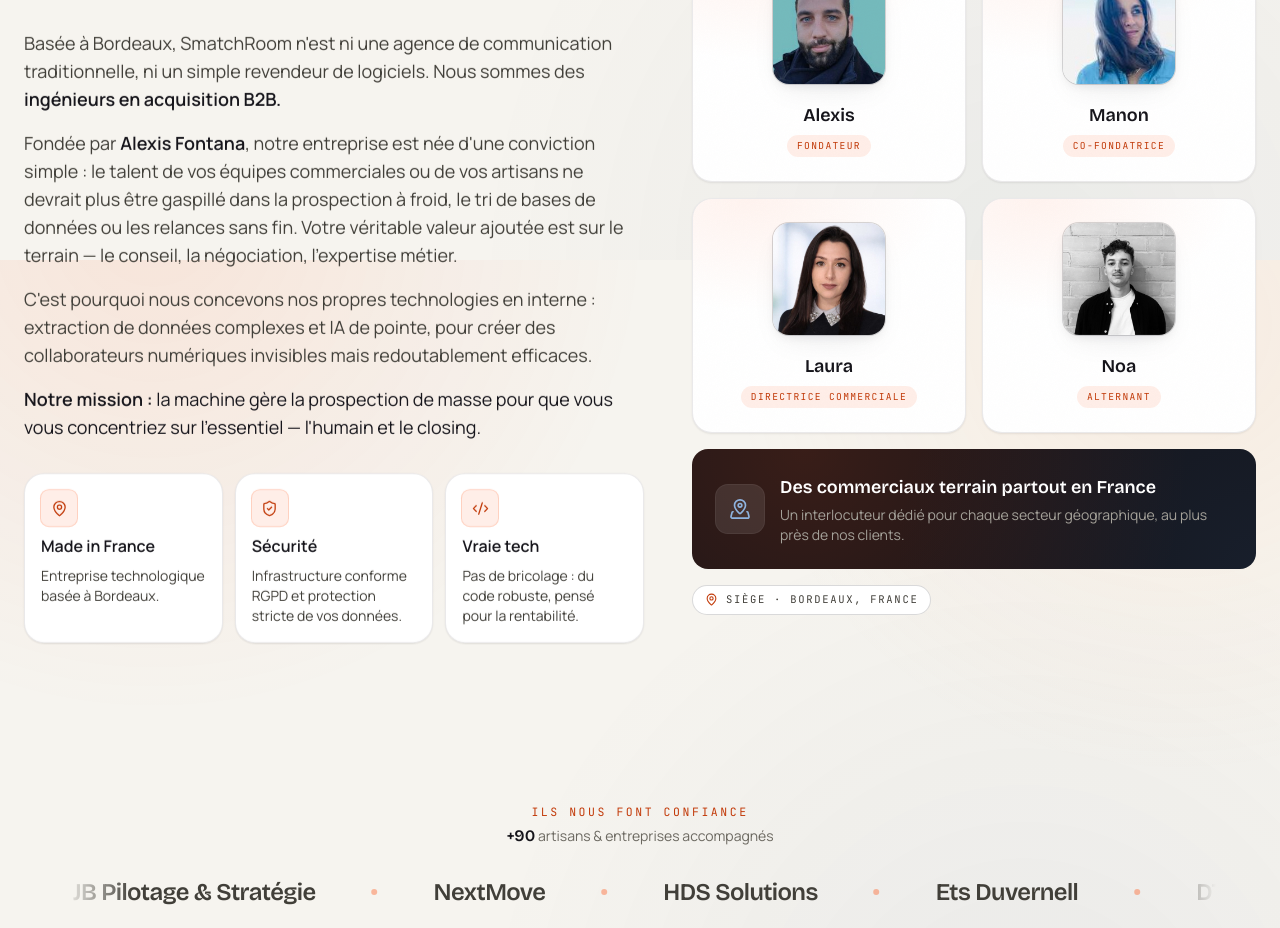
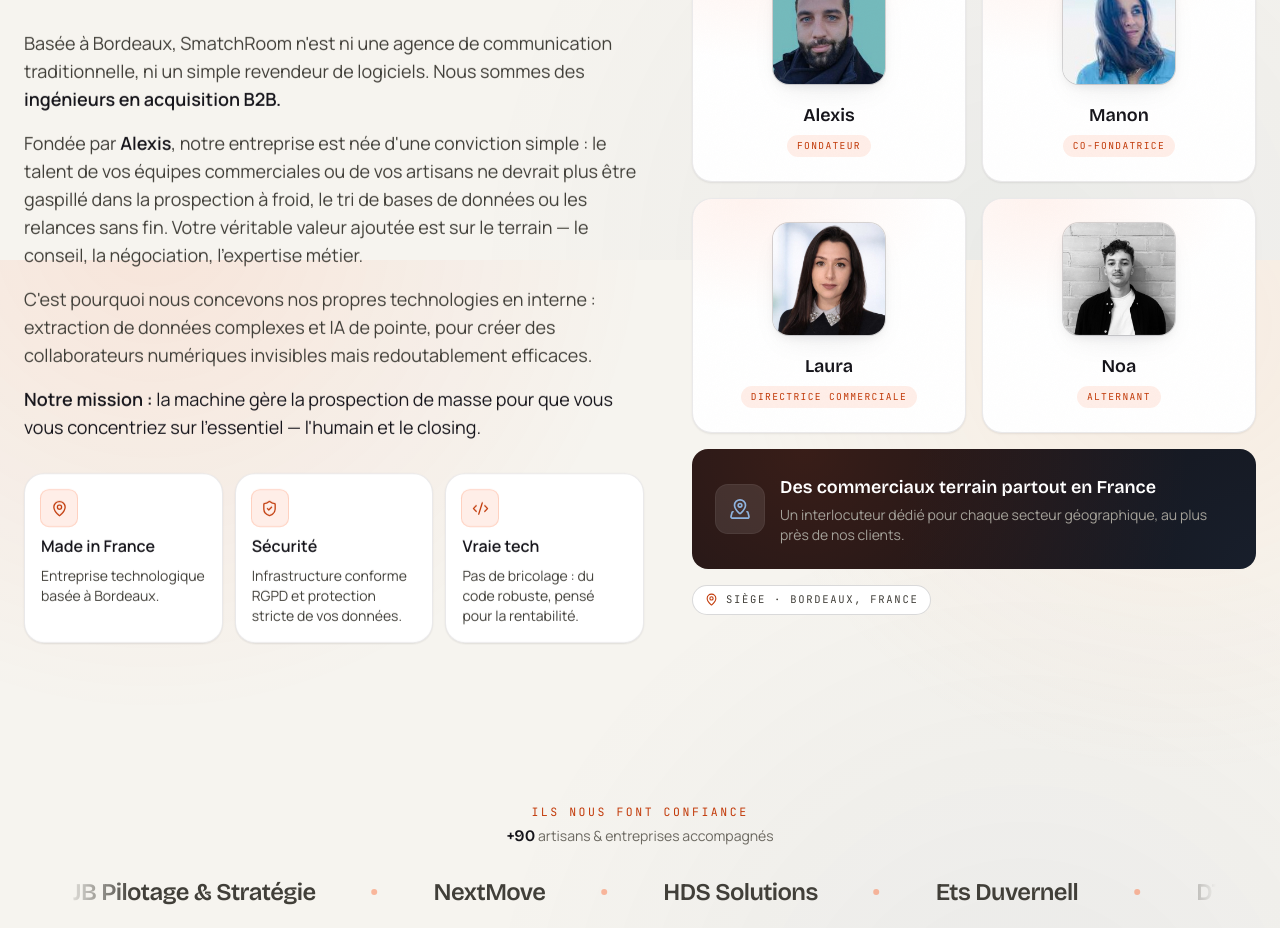
Before and after one commit to afontana33/smatchroom-pulse-vitrine, a Next.js app: page / in a window 1280 px wide. Shown: the part 1340-2268 px from the top of the page. Built offline with nearby package versions, Linux system fonts and the light colour scheme.

Commit message:
fix(pulse): prénom seul aussi dans la narration À propos

```diff
--- a/src/components/About.jsx
+++ b/src/components/About.jsx
@@ -64,7 +64,7 @@ export default function About() {
                   <span className="font-semibold text-[var(--foreground)]">ingénieurs en acquisition B2B.</span>
                 </p>
                 <p>
-                  Fondée par <span className="font-semibold text-[var(--foreground)]">Alexis Fontana</span>,
+                  Fondée par <span className="font-semibold text-[var(--foreground)]">Alexis</span>,
                   notre entreprise est née d&apos;une conviction simple : le talent de vos équipes
                   commerciales ou de vos artisans ne devrait plus être gaspillé dans la prospection à
                   froid, le tri de bases de données ou les relances sans fin. Votre véritable valeur
```
